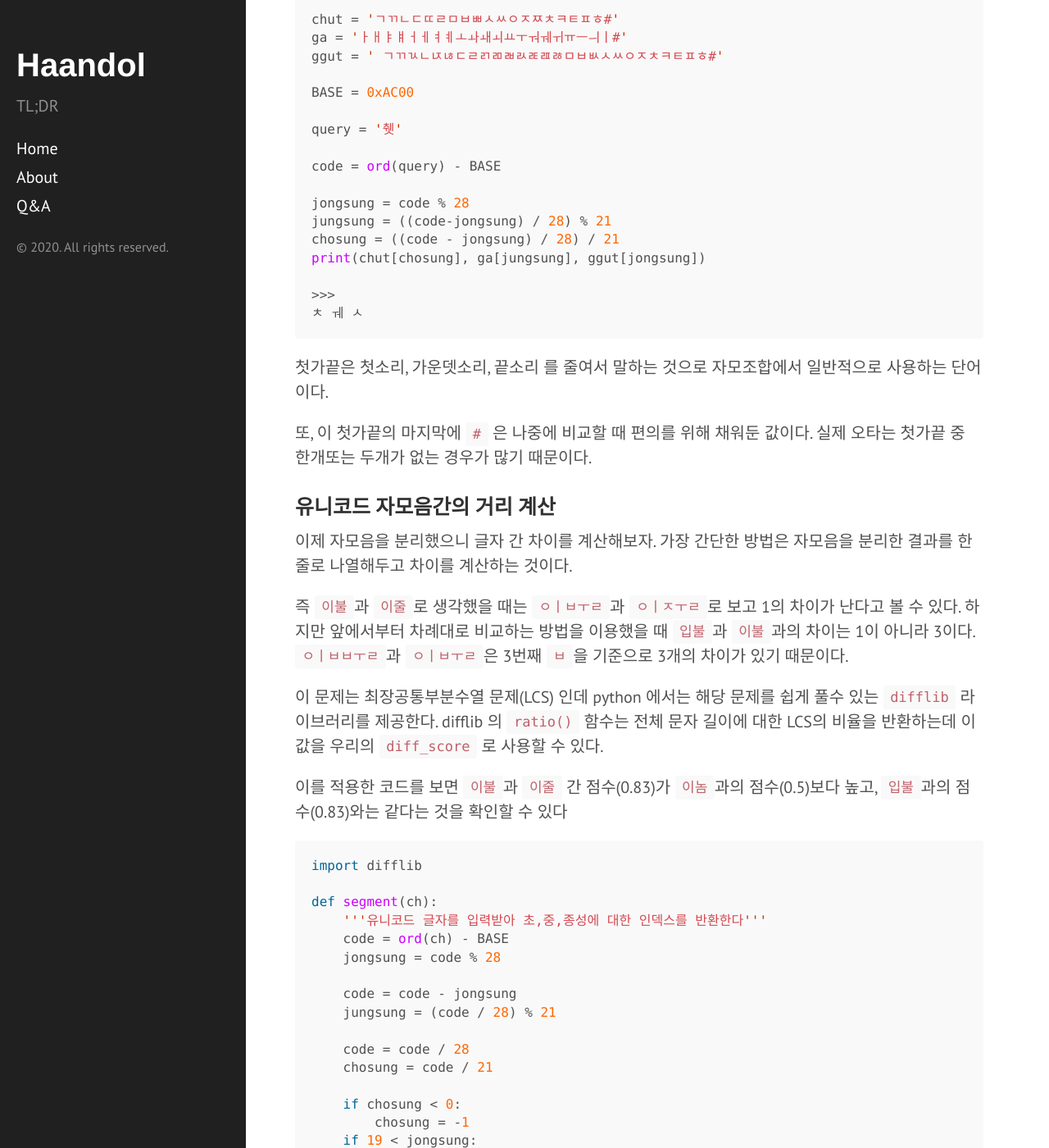
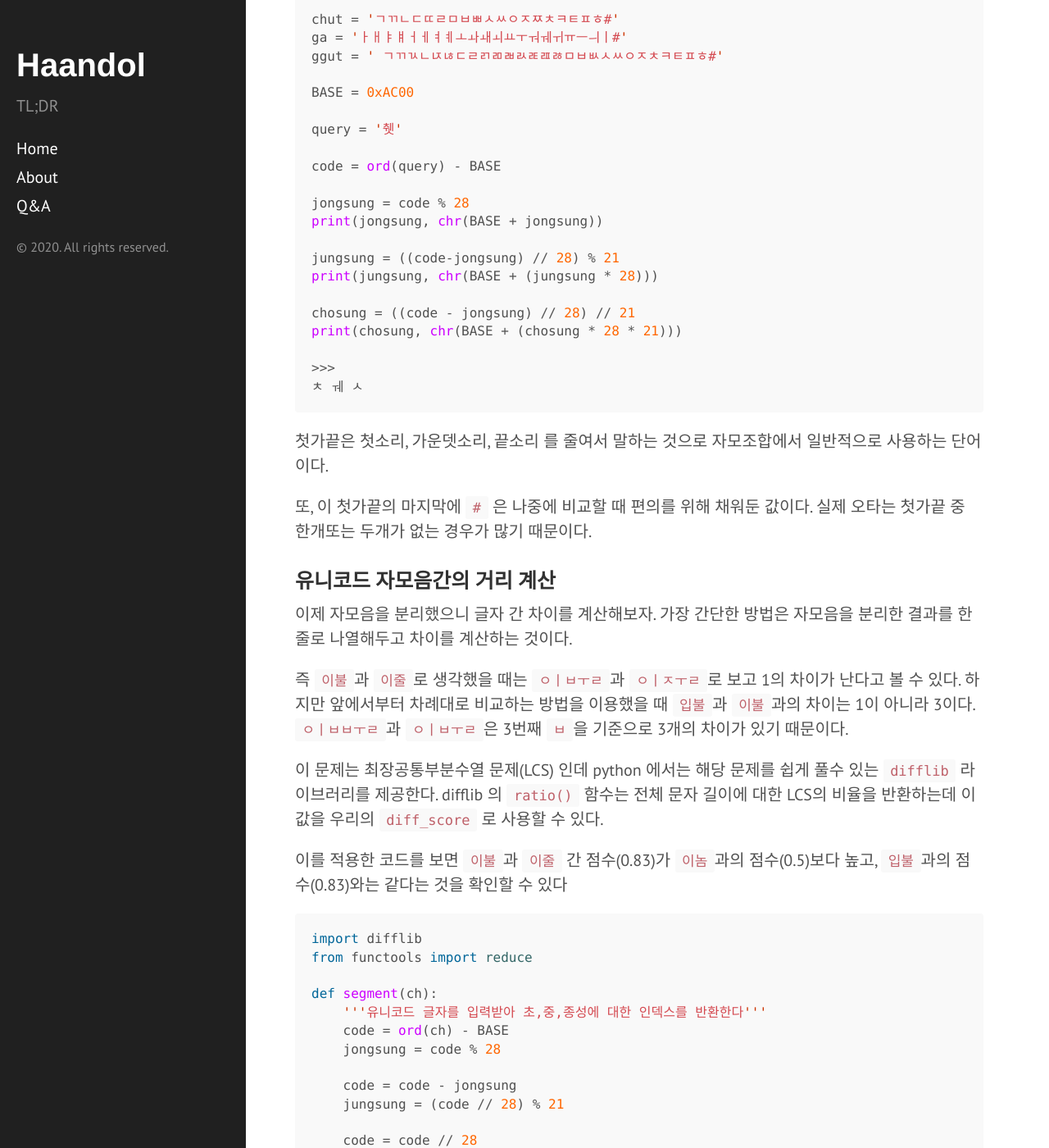
Before and after one commit to haandol/haandol.github.com, a Jekyll site: the page built from _posts/2020-03-07-search-keyword-correction.md, in a window 1280 px wide and 1400 px high, scrolled down 2052 px. Shown: the whole window at 82% size. Built offline with Jekyll 4.4.1, drawn with Linux system fonts in a browser that asks for light colours; comment, search, counter and statistics services are not loaded; some of the changed text lies outside the part shown.

Commit message:
modify codes for py3

````diff
--- a/_posts/2020-03-07-search-keyword-correction.md
+++ b/_posts/2020-03-07-search-keyword-correction.md
@@ -65,9 +65,13 @@ query = '췟'
 code = ord(query) - BASE
 
 jongsung = code % 28
-jungsung = ((code-jongsung) / 28) % 21
-chosung = ((code - jongsung) / 28) / 21
-print(chut[chosung], ga[jungsung], ggut[jongsung])
+print(jongsung, chr(BASE + jongsung))
+
+jungsung = ((code-jongsung) // 28) % 21
+print(jungsung, chr(BASE + (jungsung * 28)))
+
+chosung = ((code - jongsung) // 28) // 21
+print(chosung, chr(BASE + (chosung * 28 * 21)))
 
 >>>
 ㅊ ㅞ ㅅ
@@ -94,6 +98,7 @@ difflib 의 `ratio()` 함수는 전체 문자 길이에 대한 LCS의 비율을
 
 ```python
 import difflib
+from functools import reduce
 
 def segment(ch):
     '''유니코드 글자를 입력받아 초,중,종성에 대한 인덱스를 반환한다'''
@@ -101,10 +106,10 @@ def segment(ch):
     jongsung = code % 28
 
     code = code - jongsung
-    jungsung = (code / 28) % 21
+    jungsung = (code // 28) % 21
 
-    code = code / 28
-    chosung = code / 21
+    code = code // 28
+    chosung = code // 21
 
     if chosung < 0:
         chosung = -1
````
Also changed, not shown: other parts of _posts/2020-03-07-search-keyword-correction.md (+6 -6 lines).
